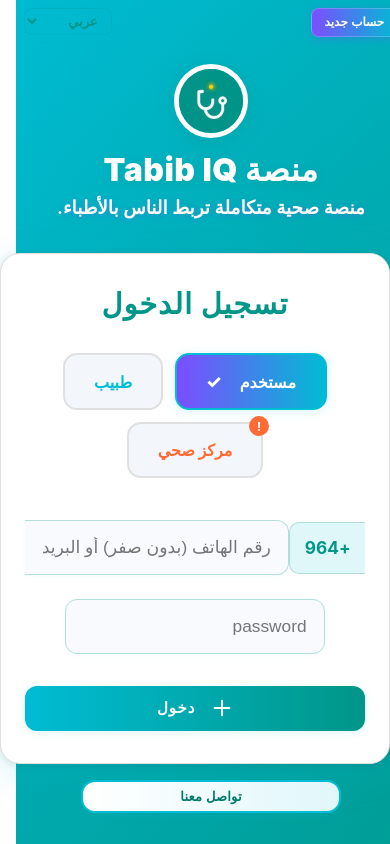
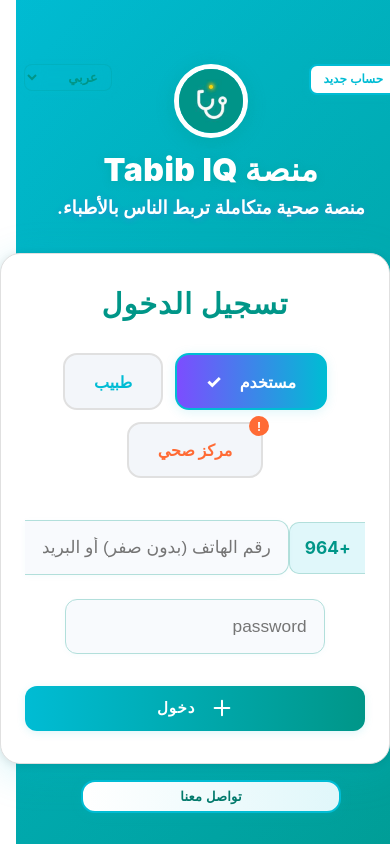
Before and after one commit to Abubaker23alluhaibi/new-frontend, a React (Create React App) app: page /login in a window 390 px wide. Shown: the top 844 px of the page. Built offline with nearby package versions, Linux system fonts and the light colour scheme; no server answers.

Commit message:
fix view sin up  page

```diff
--- a/src/Login.css
+++ b/src/Login.css
@@ -108,41 +108,42 @@
 
 /* أنماط زر إنشاء حساب في الزاوية */
 .corner-signup-btn {
-  position: fixed;
+  position: absolute;
   top: 10px;
   right: 10px;
   z-index: 10000;
-  background: linear-gradient(90deg, #7c4dff 0%, #00bcd4 100%);
-  color: #fff;
-  border: none;
+  background: #fff;
+  color: #00bcd4;
+  border: 2px solid #00bcd4;
   border-radius: 8px;
   padding: 0.5rem 1rem;
   font-weight: 600;
   font-size: 14px;
   cursor: pointer;
-  box-shadow: 0 2px 8px rgba(124, 77, 255, 0.3);
+  box-shadow: 0 2px 8px rgba(0, 188, 212, 0.2);
   transition: all 0.2s;
   white-space: nowrap;
   min-width: 100px;
   backdrop-filter: blur(10px);
-  border: 1px solid rgba(255, 255, 255, 0.2);
 }
 
 .corner-signup-btn:hover {
   transform: translateY(-1px);
-  box-shadow: 0 4px 12px rgba(124, 77, 255, 0.4);
-  border-color: rgba(255, 255, 255, 0.4);
+  box-shadow: 0 4px 12px rgba(0, 188, 212, 0.3);
+  border-color: #009688;
+  background: #f0f9ff;
 }
 
 .corner-signup-btn:active {
   transform: translateY(0);
-  box-shadow: 0 2px 6px rgba(124, 77, 255, 0.3);
-  background: linear-gradient(90deg, #6a3de8 0%, #00a5b8 100%);
+  box-shadow: 0 2px 6px rgba(0, 188, 212, 0.2);
+  background: #e0f7fa;
+  border-color: #00bcd4;
 }
 
 /* أنماط زر تغيير اللغة في الزاوية */
 .corner-language-select {
-  position: fixed;
+  position: absolute;
   top: 10px;
   left: 10px;
   z-index: 10000;
@@ -196,6 +197,7 @@
     min-width: 80px;
     top: 8px;
     right: 8px;
+    position: absolute;
   }
 
   .corner-language-select {
@@ -203,6 +205,7 @@
     font-size: 13px;
     top: 8px;
     left: 8px;
+    position: absolute;
   }
 }
 
@@ -214,6 +217,7 @@
     min-width: 70px;
     top: 6px;
     right: 6px;
+    position: absolute;
   }
 
   .corner-language-select {
@@ -221,5 +225,6 @@
     font-size: 12px;
     top: 6px;
     left: 6px;
+    position: absolute;
   }
 }
--- a/src/Login.js
+++ b/src/Login.js
@@ -108,6 +108,7 @@
       )}
 
       {/* زر تغيير اللغة في الزاوية العلوية اليسرى */}
+      <div style={{position: 'relative', width: '100%'}}>
         <select
           value={lang}
           onChange={handleLangChange}
@@ -117,8 +118,10 @@
           <option value="ku">کوردی</option>
           <option value="en">English</option>
         </select>
+      </div>
 
       {/* زر إنشاء حساب في الزاوية العلوية اليمنى */}
+      <div style={{position: 'relative', width: '100%'}}>
         <button
           type="button"
           onClick={() => setShowSignupChoice(true)}
@@ -126,6 +129,7 @@
         >
           {window.innerWidth < 500 ? t('signup_short') : t('create_account')}
         </button>
+      </div>
 
       {/* خلفية إضافية للعمق */}
       <div style={{
```
Lines whose indentation alone changed are shown as unchanged.
